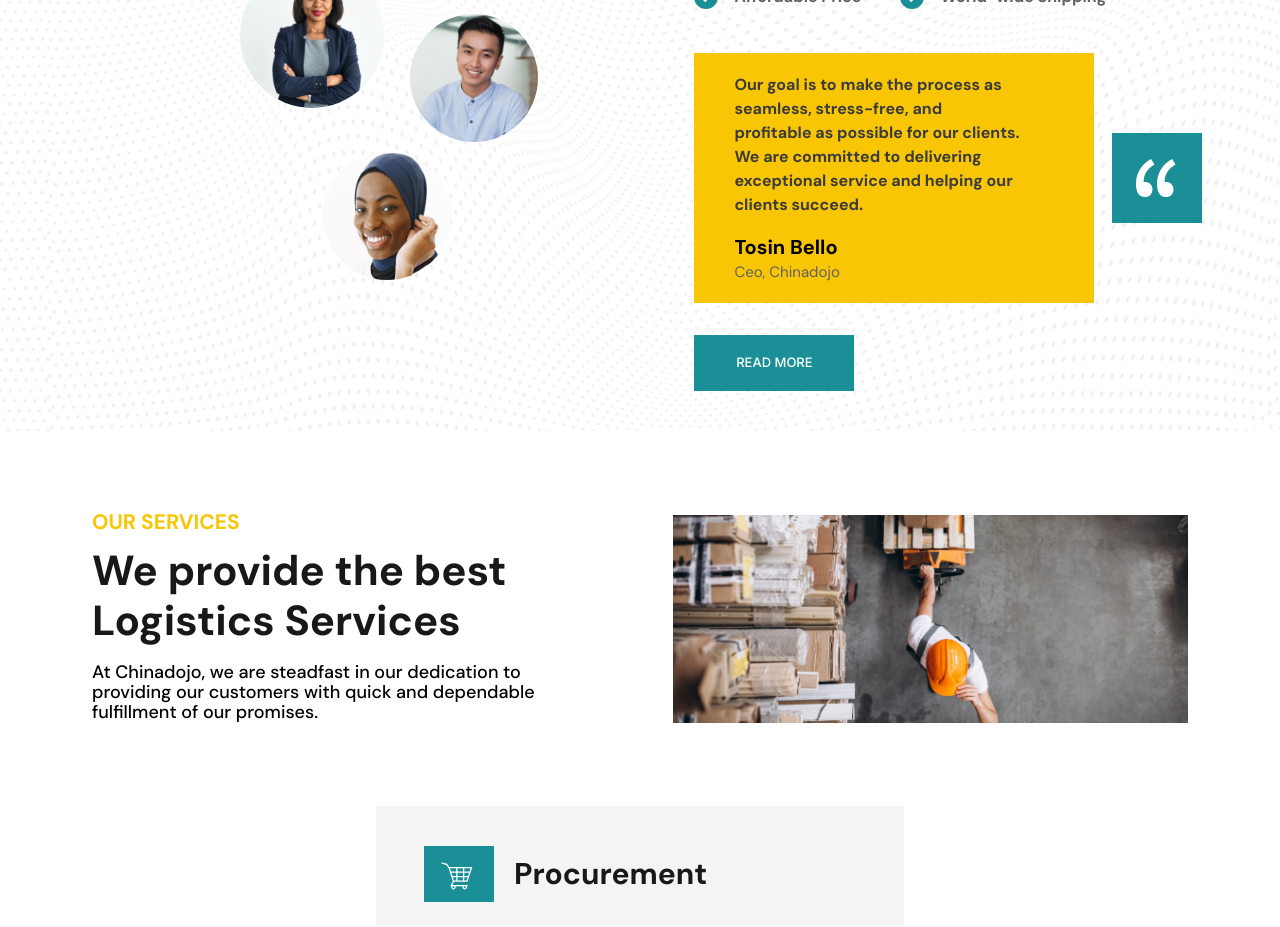
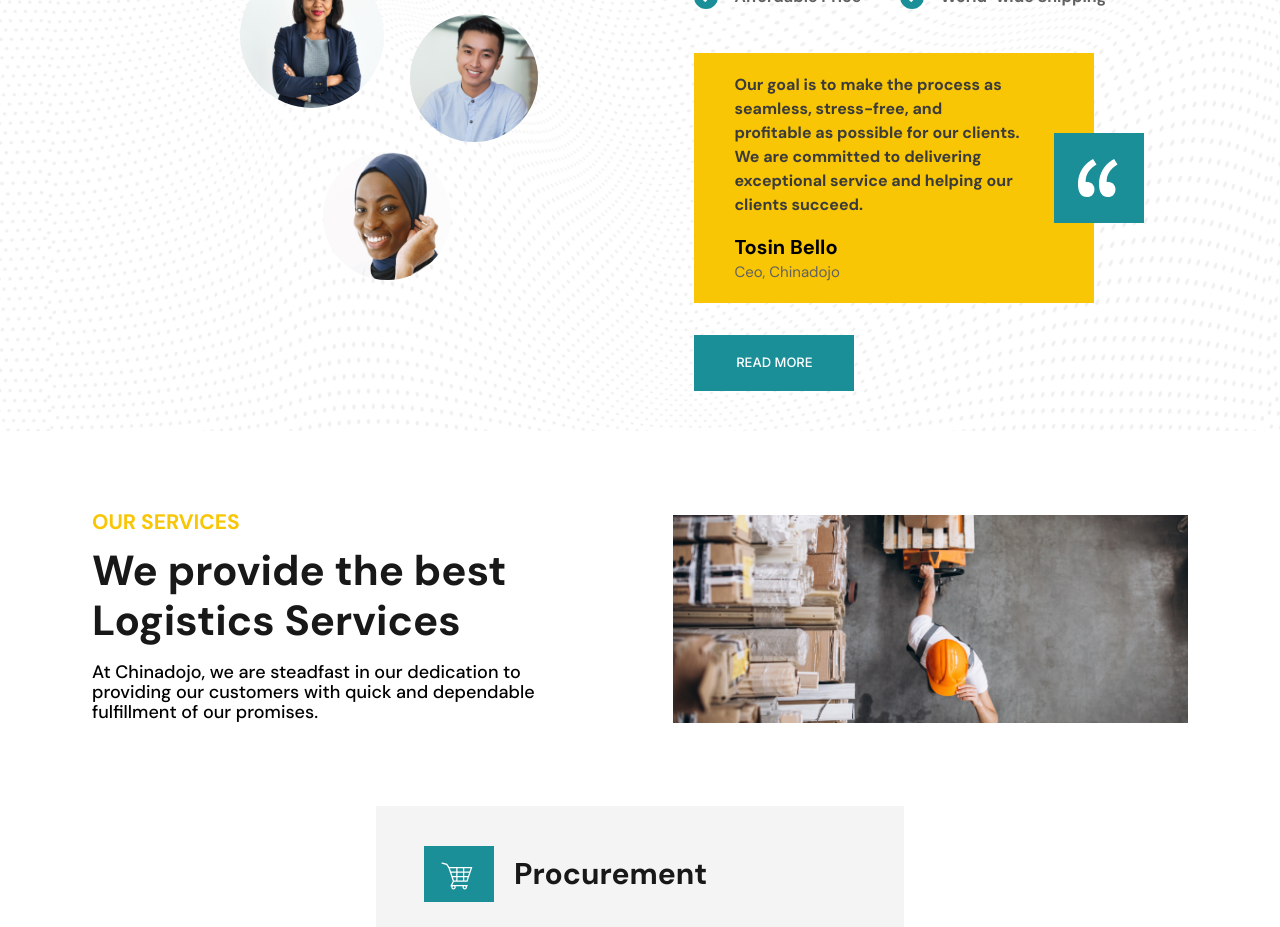
Before and after one commit to Tobiloba007/chinadojo, a React (Vite) app: page / in a window 1280 px wide. Shown: the part 1360-2287 px from the top of the page. Built offline with nearby package versions, Linux system fonts and the light colour scheme.

Commit message:
allignment updated

```diff
--- a/src/components/home/HomeAbout.jsx
+++ b/src/components/home/HomeAbout.jsx
@@ -64,7 +64,7 @@ const HomeAbout = () => {
                     </p>
                 </div>
 
-                <div className='absolute flex items-center justify-center right-[33px] mr-5 bg-[#1A8F98] h-[60px] w-[60px] md:left-[22.5rem] lg:left-[49rem] lg:h-[70px] lg:w-[70px] xl:left-[69.5rem] xl:w-[90px] xl:h-[90px]'>
+                <div className='relative flex items-center justify-center right-[33px] mr-5 bg-[#1A8F98] h-[60px] w-[60px] md:right-[33px] lg:right-[33px] lg:h-[70px] lg:w-[70px] xl:right-[40px] xl:w-[90px] xl:h-[90px]'>
                     <GoQuote className='text-3xl text-white text-center font-[800] lg:text-4xl xl:text-5xl' />
                 </div>
             </div>
```
